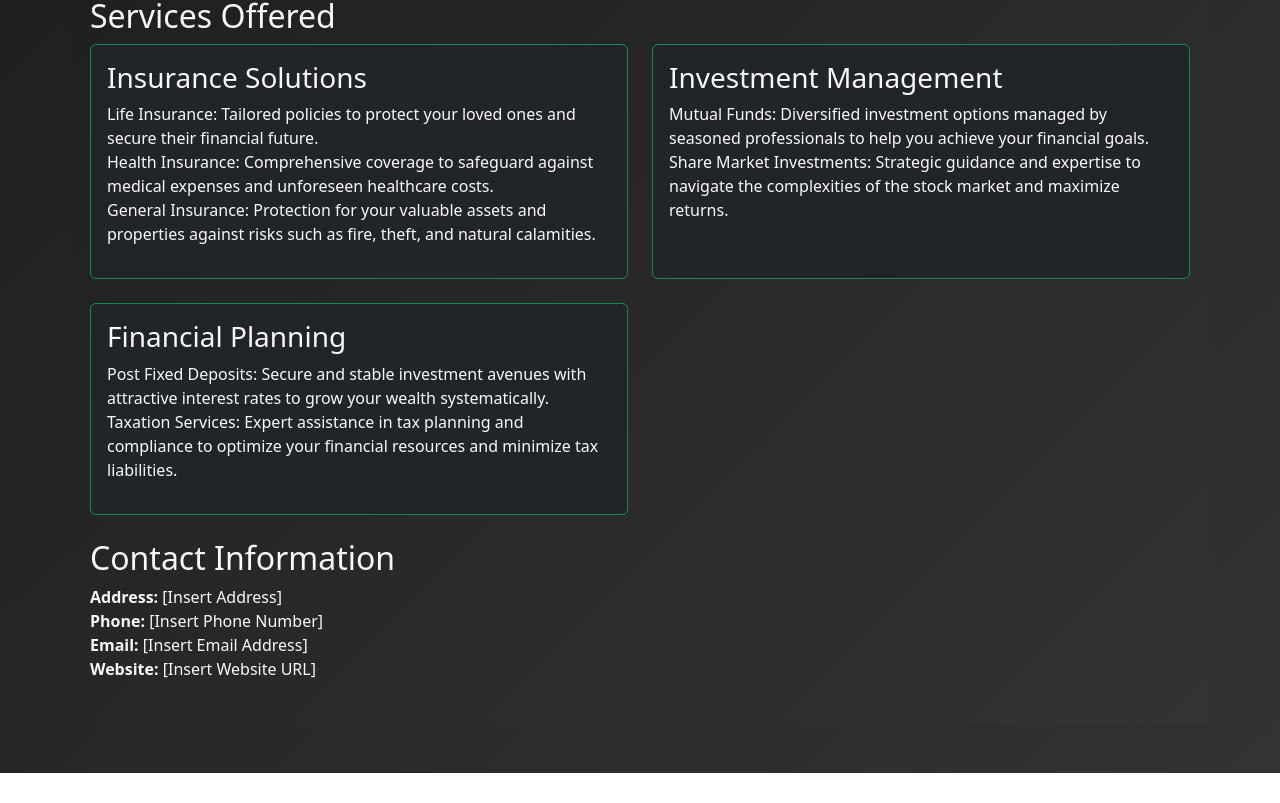
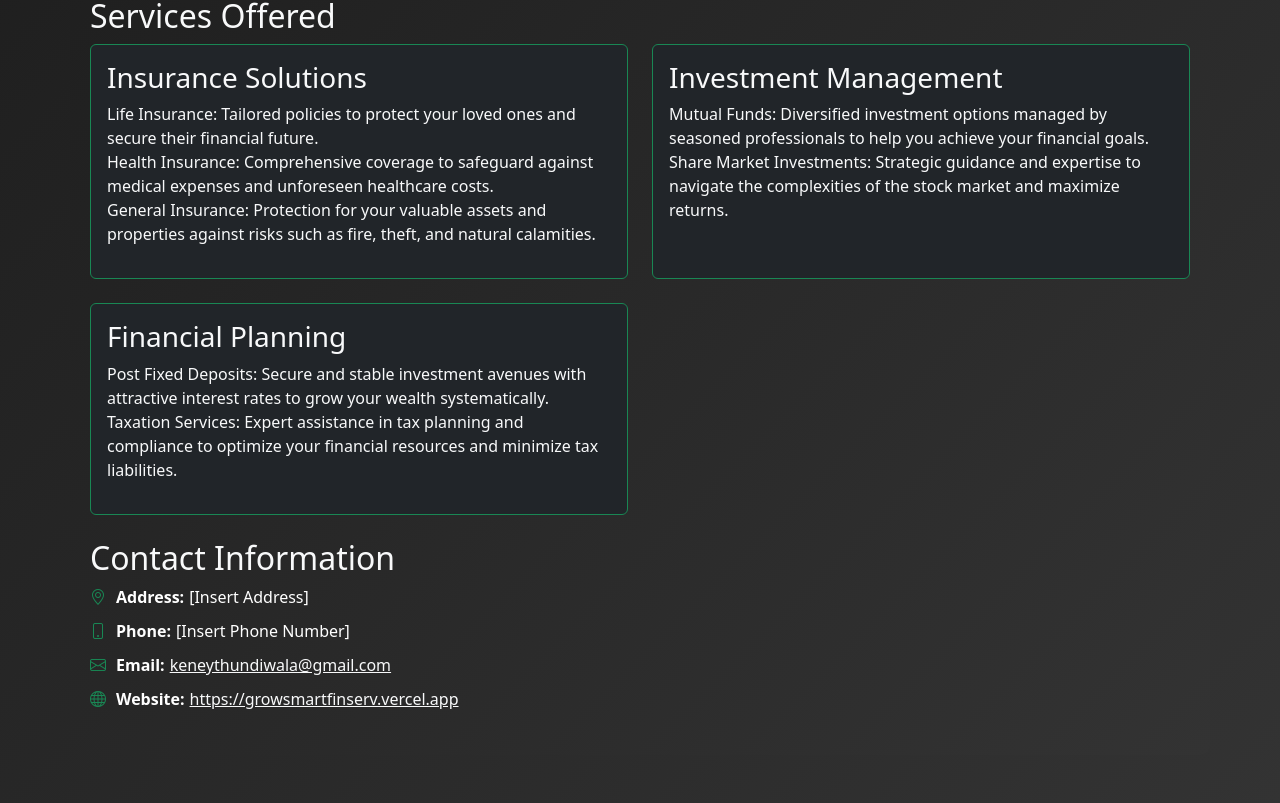
Before and after one commit to Waqarshaikh-47/Client-Tracker, a Vue app: page /about in a window 1280 px wide. Shown: the part 669-1472 px from the top of the page. Before the commit the page ends 1442 px from the top, so only its background shows below. Built offline with nearby package versions, Linux system fonts and the light colour scheme; no server answers.

Commit message:
About page changes

```diff
--- a/src/views/AboutView.vue
+++ b/src/views/AboutView.vue
@@ -6,7 +6,13 @@
       <div class="row mb-4">
         <div class="col-md-12">
           <p class="text-light">
-            GrowSmart Finserv is a dynamic and innovative financial services firm dedicated to providing exceptional solutions tailored to meet the diverse needs of our clients. Established with a commitment to excellence, we specialize in offering a comprehensive suite of financial products and services, including life insurance, health insurance, general insurance, mutual funds, share market investments, post fixed deposits, and taxation services.
+            GrowSmart Finserv is a dynamic and innovative financial services
+            firm dedicated to providing exceptional solutions tailored to meet
+            the diverse needs of our clients. Established with a commitment to
+            excellence, we specialize in offering a comprehensive suite of
+            financial products and services, including life insurance, health
+            insurance, general insurance, mutual funds, share market
+            investments, post fixed deposits, and taxation services.
           </p>
         </div>
       </div>
@@ -16,18 +22,39 @@
           <div class="mb-4">
             <h2 class="text-light">Core Values</h2>
             <ul class="list-unstyled text-light">
-              <li><strong>Customer-Centricity:</strong> Putting the needs and interests of our clients at the forefront of everything we do.</li>
-              <li><strong>Integrity:</strong> Upholding the highest ethical standards and maintaining transparency in all our dealings.</li>
-              <li><strong>Innovation:</strong> Continuously striving for excellence and embracing innovation to deliver cutting-edge solutions.</li>
-              <li><strong>Professionalism:</strong> Demonstrating professionalism, expertise, and dedication in every aspect of our services.</li>
-              <li><strong>Teamwork:</strong> Fostering a collaborative and supportive work environment where teamwork and mutual respect are valued.</li>
+              <li>
+                <strong>Customer-Centricity:</strong> Putting the needs and
+                interests of our clients at the forefront of everything we do.
+              </li>
+              <li>
+                <strong>Integrity:</strong> Upholding the highest ethical
+                standards and maintaining transparency in all our dealings.
+              </li>
+              <li>
+                <strong>Innovation:</strong> Continuously striving for
+                excellence and embracing innovation to deliver cutting-edge
+                solutions.
+              </li>
+              <li>
+                <strong>Professionalism:</strong> Demonstrating professionalism,
+                expertise, and dedication in every aspect of our services.
+              </li>
+              <li>
+                <strong>Teamwork:</strong> Fostering a collaborative and
+                supportive work environment where teamwork and mutual respect
+                are valued.
+              </li>
             </ul>
           </div>
         </div>
         <div class="col-md-6">
           <h3 class="text-light mb-3">Our Mission</h3>
           <p class="text-light">
-            Our mission at GrowSmart Finserv is to empower our clients to achieve financial prosperity and security by offering personalized and reliable financial solutions. We strive to build long-lasting relationships based on trust, transparency, and integrity while delivering excellence in all aspects of our services.
+            Our mission at GrowSmart Finserv is to empower our clients to
+            achieve financial prosperity and security by offering personalized
+            and reliable financial solutions. We strive to build long-lasting
+            relationships based on trust, transparency, and integrity while
+            delivering excellence in all aspects of our services.
           </p>
         </div>
       </div>
@@ -42,9 +69,19 @@
               <div class="card-body">
                 <h3 class="card-title">Insurance Solutions</h3>
                 <ul class="list-unstyled">
-                  <li>Life Insurance: Tailored policies to protect your loved ones and secure their financial future.</li>
-                  <li>Health Insurance: Comprehensive coverage to safeguard against medical expenses and unforeseen healthcare costs.</li>
-                  <li>General Insurance: Protection for your valuable assets and properties against risks such as fire, theft, and natural calamities.</li>
+                  <li>
+                    Life Insurance: Tailored policies to protect your loved ones
+                    and secure their financial future.
+                  </li>
+                  <li>
+                    Health Insurance: Comprehensive coverage to safeguard
+                    against medical expenses and unforeseen healthcare costs.
+                  </li>
+                  <li>
+                    General Insurance: Protection for your valuable assets and
+                    properties against risks such as fire, theft, and natural
+                    calamities.
+                  </li>
                 </ul>
               </div>
             </div>
@@ -56,8 +93,16 @@
               <div class="card-body">
                 <h3 class="card-title">Investment Management</h3>
                 <ul class="list-unstyled">
-                  <li>Mutual Funds: Diversified investment options managed by seasoned professionals to help you achieve your financial goals.</li>
-                  <li>Share Market Investments: Strategic guidance and expertise to navigate the complexities of the stock market and maximize returns.</li>
+                  <li>
+                    Mutual Funds: Diversified investment options managed by
+                    seasoned professionals to help you achieve your financial
+                    goals.
+                  </li>
+                  <li>
+                    Share Market Investments: Strategic guidance and expertise
+                    to navigate the complexities of the stock market and
+                    maximize returns.
+                  </li>
                 </ul>
               </div>
             </div>
@@ -69,8 +114,16 @@
               <div class="card-body">
                 <h3 class="card-title">Financial Planning</h3>
                 <ul class="list-unstyled">
-                  <li>Post Fixed Deposits: Secure and stable investment avenues with attractive interest rates to grow your wealth systematically.</li>
-                  <li>Taxation Services: Expert assistance in tax planning and compliance to optimize your financial resources and minimize tax liabilities.</li>
+                  <li>
+                    Post Fixed Deposits: Secure and stable investment avenues
+                    with attractive interest rates to grow your wealth
+                    systematically.
+                  </li>
+                  <li>
+                    Taxation Services: Expert assistance in tax planning and
+                    compliance to optimize your financial resources and minimize
+                    tax liabilities.
+                  </li>
                 </ul>
               </div>
             </div>
@@ -80,25 +133,45 @@
 
       <div class="mb-4">
         <h2 class="text-light">Contact Information</h2>
-        <ul class="list-unstyled text-light">
-          <li><strong>Address:</strong> [Insert Address]</li>
-          <li><strong>Phone:</strong> [Insert Phone Number]</li>
-          <li><strong>Email:</strong> [Insert Email Address]</li>
-          <li><strong>Website:</strong> [Insert Website URL]</li>
+        <ul class="list-unstyled contact-list">
+          <li>
+            <i class="bi bi-geo-alt"></i>
+            <span class="contact-label">Address:</span>
+            <span>[Insert Address]</span>
+          </li>
+          <li>
+            <i class="bi bi-phone"></i>
+            <span class="contact-label">Phone:</span>
+            <span>[Insert Phone Number]</span>
+          </li>
+          <li>
+            <i class="bi bi-envelope"></i>
+            <span class="contact-label">Email:</span>
+            <a
+              class="text-light"
+              href="mailto:keneythundiwala@gmail.com
+"
+              >keneythundiwala@gmail.com</a
+            >
+          </li>
+          <li>
+            <i class="bi bi-globe"></i>
+            <span class="contact-label">Website:</span>
+            <a class="text-light" href="https://growsmartfinserv.vercel.app"
+              >https://growsmartfinserv.vercel.app</a
+            >
+          </li>
         </ul>
       </div>
     </div>
   </div>
 </template>
 
+<script setup>
+// You can add script setup variables or functions here if needed
+</script>
 
-
-
-  <script setup>
-  // You can add script setup variables or functions here if needed
-  </script>
-
-  <style scoped>
+<style scoped>
 .about-container {
   background: linear-gradient(135deg, #1a1a1a 0%, #333333 100%);
   padding: 60px 0;
@@ -107,7 +180,7 @@
 .container {
   color: #fff;
 }
-.card{
+.card {
   border-color: #198754;
 }
 .img-fluid {
@@ -117,4 +190,23 @@
 .text-light {
   color: #f8f9fa !important;
 }
+
+.contact-list {
+  list-style: none;
+  padding-left: 0;
+}
+
+.contact-list li {
+  margin-bottom: 10px;
+}
+
+.contact-list li i {
+  margin-right: 10px;
+  color: #198754; /* Or your preferred color */
+}
+
+.contact-label {
+  margin-right: 5px;
+  font-weight: bold;
+}
 </style>
```
